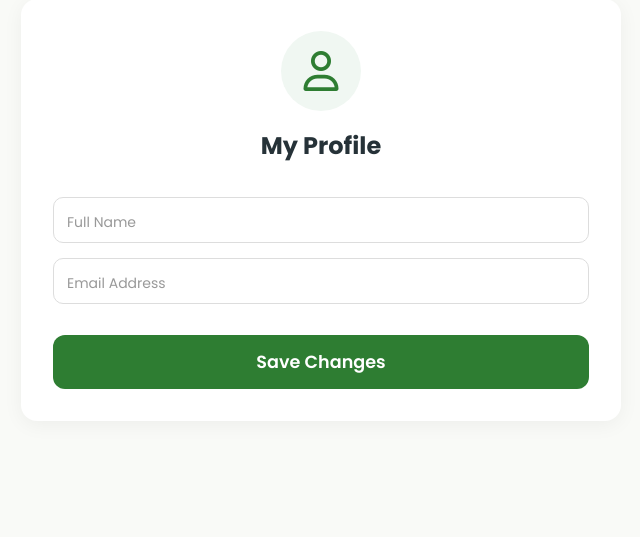
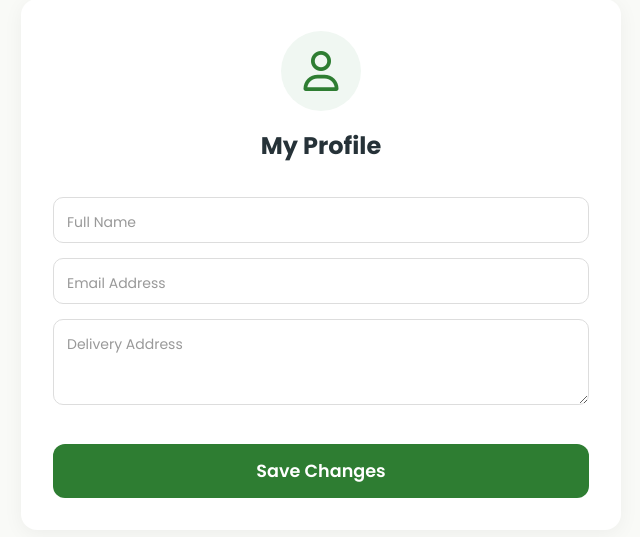
Before and after one commit to dhruvvira18/SmartGrocer, a FastAPI app: template customer_site/templates/profile.html in a window 1280 px wide. Shown: the part 118-655 px from the top of the page, without its empty margins (319-959 px from the left). Run offline with FastAPI, Linux system fonts and the light colour scheme; the template is opened without the code that fills it, so the values that code supplies are empty.

Commit message:
"Add address configuration before checkout"
Co-authored-by: hitanx26 <232415126+hitanx26@users.noreply.github.com>

```diff
--- a/customer_site/main.py
+++ b/customer_site/main.py
@@ -110,7 +110,8 @@ async def update_profile(
     request: Request,
     db: DbSession,
     full_name: Annotated[str, Form()],
-    email: Annotated[EmailStr, Form()]
+    email: Annotated[EmailStr, Form()],
+    saved_address: Annotated[str | None, Form()] = None
 ):
     retailer = db.query(models.Retailer).filter(models.Retailer.slug == slug).first()
     if not retailer:
@@ -139,6 +140,8 @@ async def update_profile(
 
     user.full_name = full_name
     user.email = email
+    if saved_address is not None:
+        user.saved_address = saved_address
     db.commit()
 
     return RedirectResponse(url=f"/shop/{slug}/profile?msg=Profile+updated+successfully.", status_code=303)
--- a/customer_site/templates/profile.html
+++ b/customer_site/templates/profile.html
@@ -57,6 +57,11 @@
                     <label for="email" class="floating-label">Email Address</label>
                 </div>
 
+                <div class="input-group">
+                    <textarea id="saved_address" name="saved_address" class="floating-input" placeholder=" " rows="3">{{ user.saved_address if user.saved_address else '' }}</textarea>
+                    <label for="saved_address" class="floating-label">Delivery Address</label>
+                </div>
+
                 <button type="submit" class="login-btn" style="margin-top: 1rem; font-size: 1.1rem; padding: 14px;">Save Changes</button>
             </form>
         </div>
--- a/models.py
+++ b/models.py
@@ -22,6 +22,7 @@ class User(Base):
     password: Mapped[str] = mapped_column(String(255))
     full_name: Mapped[str] = mapped_column(String(100), default="New User")
     role: Mapped[str] = mapped_column(String(20), default="shopper") # admin, shopper
+    saved_address: Mapped[str | None] = mapped_column(String(255), default=None)
 
     retailer: Mapped["Retailer"] = relationship(back_populates="users", init=False)
 
```
Also changed, not shown: customer_site/templates/index.html (+34 -2 lines).
